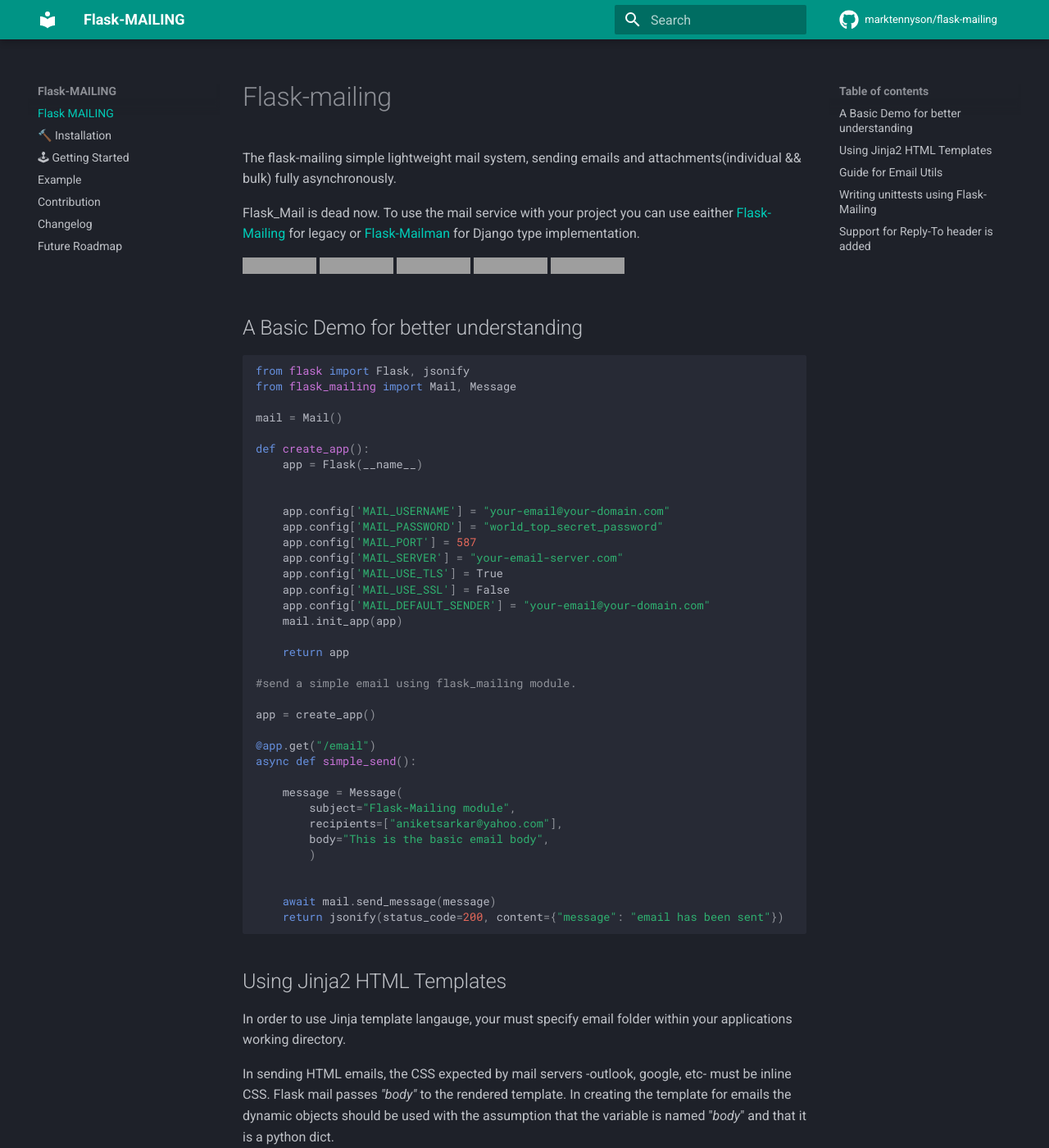
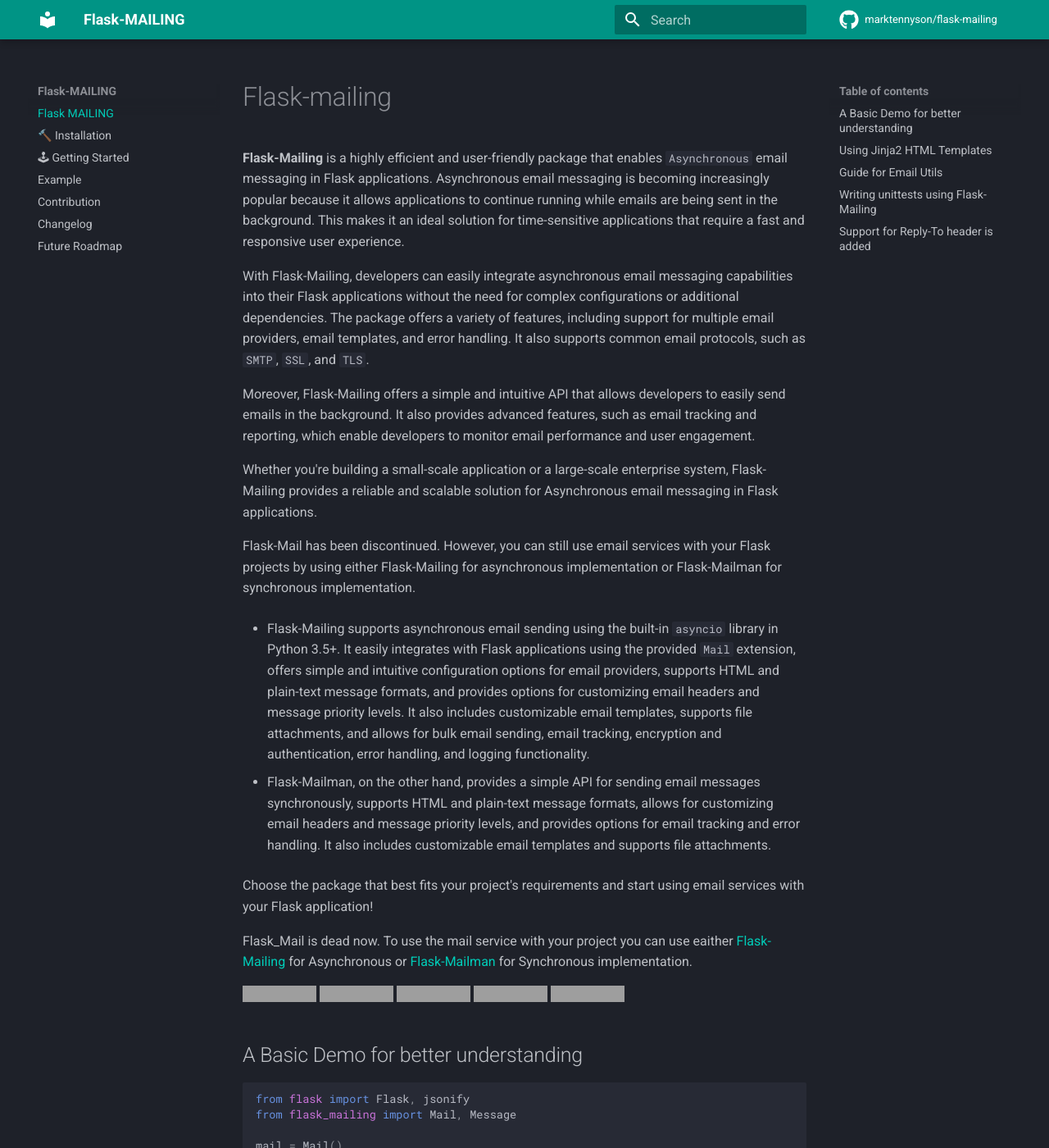
Before and after one commit to marktennyson/flask-mailing, an MkDocs documentation site: the page built from docs/index.md, in a window 1280 px wide and 1400 px high. Shown: the whole window at 82% size. Built offline with MkDocs 1.6.1 and Material for MkDocs 9.7.7, drawn with Linux system fonts in a browser that asks for light colours; comment, search, counter and statistics services are not loaded; grey boxes are pictures that could not be loaded.

Commit message:
update documentation

```diff
--- a/docs/index.md
+++ b/docs/index.md
@@ -1,8 +1,23 @@
 # Flask-mailing
 
-The flask-mailing simple lightweight mail system, sending emails and attachments(individual && bulk) fully asynchronously.
+__Flask-Mailing__ is a highly efficient and user-friendly package that enables `Asynchronous` email messaging in Flask applications. Asynchronous email messaging is becoming increasingly popular because it allows applications to continue running while emails are being sent in the background. This makes it an ideal solution for time-sensitive applications that require a fast and responsive user experience.
 
-Flask_Mail is dead now. To use the mail service with your project you can use eaither [Flask-Mailing](https://github.com/marktennyson/flask-mailing) for legacy or [Flask-Mailman](https://github.com/waynerv/flask-mailman) for Django type implementation.
+With Flask-Mailing, developers can easily integrate asynchronous email messaging capabilities into their Flask applications without the need for complex configurations or additional dependencies. The package offers a variety of features, including support for multiple email providers, email templates, and error handling. It also supports common email protocols, such as `SMTP`, `SSL`, and `TLS`.
+
+Moreover, Flask-Mailing offers a simple and intuitive API that allows developers to easily send emails in the background. It also provides advanced features, such as email tracking and reporting, which enable developers to monitor email performance and user engagement.
+
+Whether you're building a small-scale application or a large-scale enterprise system, Flask-Mailing provides a reliable and scalable solution for Asynchronous email messaging in Flask applications.
+
+Flask-Mail has been discontinued. However, you can still use email services with your Flask projects by using either Flask-Mailing for asynchronous implementation or Flask-Mailman for synchronous implementation.
+
+- Flask-Mailing supports asynchronous email sending using the built-in `asyncio` library in Python 3.5+. It easily integrates with Flask applications using the provided `Mail` extension, offers simple and intuitive configuration options for email providers, supports HTML and plain-text message formats, and provides options for customizing email headers and message priority levels. It also includes customizable email templates, supports file attachments, and allows for bulk email sending, email tracking, encryption and authentication, error handling, and logging functionality.
+
+- Flask-Mailman, on the other hand, provides a simple API for sending email messages synchronously, supports HTML and plain-text message formats, allows for customizing email headers and message priority levels, and provides options for email tracking and error handling. It also includes customizable email templates and supports file attachments.
+
+Choose the package that best fits your project's requirements and start using email services with your Flask application!
+
+
+Flask_Mail is dead now. To use the mail service with your project you can use eaither [Flask-Mailing](https://github.com/marktennyson/flask-mailing) for Asynchronous or [Flask-Mailman](https://github.com/waynerv/flask-mailman) for Synchronous implementation.
 
 [![MIT licensed](https://img.shields.io/github/license/marktennyson/flask-mailing)](https://raw.githubusercontent.com/marktennyson/flask-mailing/master/LICENSE)
 [![GitHub stars](https://img.shields.io/github/stars/marktennyson/flask-mailing.svg)](https://github.com/marktennyson/flask-mailing/stargazers)
```
